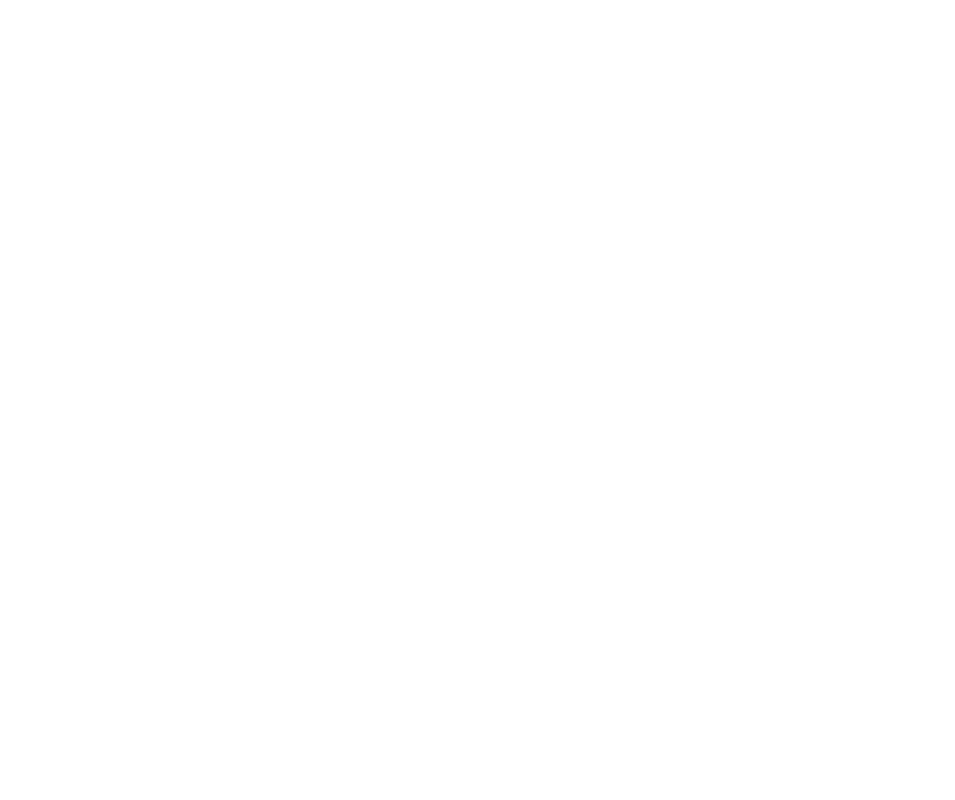
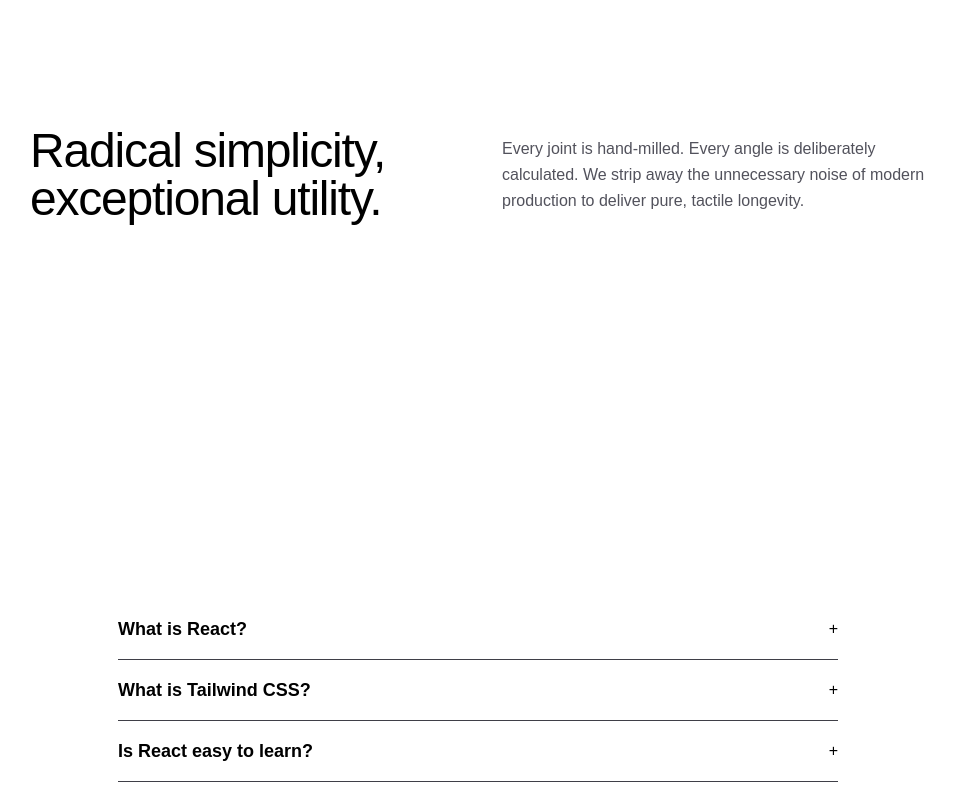
Before and after one commit to Yashyatankar/Koan-website, a React (Vite) app in the folder Koan/: page / in a window 1280 px wide. Shown: the part 5553-6353 px from the top of the page, without its empty margins (162-1117 px from the left). Before the commit the page ends 2128 px from the top, so only its background shows below. Built offline with nearby package versions, Linux system fonts and the light colour scheme.

Commit message:
Refactor App component to integrate Lenis for smooth scrolling; add FAQ and heading sections

```diff
--- a/Koan/src/App.jsx
+++ b/Koan/src/App.jsx
@@ -5,21 +5,23 @@ import Button from './Component/Button.jsx'
 import CursorFollower from './Component/CursorFollower.jsx'
 import CollectionSection from './Component/CollectionSection.jsx'
 import AboutUs from './Component/AboutUs.jsx'
-import productSection from './Component/ProductSection.jsx'
+import ProductSection from './Component/ProductSection.jsx'
 import Lenis from 'lenis'
+import 'lenis/dist/lenis.css';
+import FAQ from './Component/FAQ.jsx'
 
 function App() {
 
-    // Initialize Lenis
-  const lenis = new Lenis();
+  useEffect(() => {
+      // 1. Initialize Lenis Smooth Scroll
+      const lenis = new Lenis({
+        autoRaf: true, // Modern Lenis automatically updates frames for you
+      });
 
-  // Use requestAnimationFrame to continuously update the scroll
-  function raf(time) {
-    lenis.raf(time);
-    requestAnimationFrame(raf);
-  }
-
-requestAnimationFrame(raf);
+      return () => {
+        lenis.destroy(); // Cleanup on unmount
+      };
+    }, []);
 
   const heroRef = useRef(null)
 
@@ -102,9 +104,10 @@ requestAnimationFrame(raf);
         </div>
       </section>
 
-      <CollectionSection/>
-      <AboutUs/>
-      <productSection/>
+      <CollectionSection />
+      <AboutUs />
+      <ProductSection />
+      <FAQ />
 
     </>
   )
--- /dev/null
+++ b/Koan/src/Component/FAQ.jsx
@@ -0,0 +1,62 @@
+import { useState } from "react";
+
+function FAQ() {
+  const faqs = [
+    {
+      question: "What is React?",
+      answer: "React is a JavaScript library for building user interfaces.",
+    },
+    {
+      question: "What is Tailwind CSS?",
+      answer: "Tailwind is a utility-first CSS framework.",
+    },
+    {
+      question: "Is React easy to learn?",
+      answer: "Yes, once you understand components and state management.",
+    },
+  ];
+
+  const [openIndex, setOpenIndex] = useState(null);
+
+  const handleClick = (index) => {
+    setOpenIndex(openIndex === index ? null : index);
+  };
+
+  return (
+    <div className="w-full max-w-3xl mx-auto p-6">
+      {faqs.map((faq, index) => (
+        <div
+          key={index}
+          className="border-b border-zinc-700 py-4"
+        >
+          <button
+            onClick={() => handleClick(index)}
+            className="w-full flex justify-between items-center text-left"
+          >
+            <h3 className="text-lg font-semibold">
+              {faq.question}
+            </h3>
+
+            <span>
+              {openIndex === index ? "-" : "+"}
+            </span>
+          </button>
+
+          <div
+            className={`overflow-hidden transition-all duration-300 ${
+              openIndex === index
+                ? "max-h-40 mt-3"
+                : "max-h-0"
+            }`}
+          >
+            <p className="text-zinc-400">
+              {faq.answer}
+            </p>
+          </div>
+        </div>
+      ))}
+    </div>
+  );
+}
+
+export default FAQ;
--- /dev/null
+++ b/Koan/src/Component/headingSection.jsx
@@ -0,0 +1,36 @@
+import React from 'react'
+
+const headingSection = () => {
+  return (
+    <section className='w-full bg-black relative overflow-hidden px-4'>
+      <div className='w-full px-3 py-2 bg-white rounded-4xl relative'>
+        <div className="flex items-center justify-start my-8">
+              <h2 className="flex items-center text-2xl font-bold tracking-wide uppercase text-zinc-800 md:text-3xl font-display ">
+                {/* SVG Icon with right border acting as the line */}
+                <svg
+                  xmlns="http://www.w3.org/2000/svg"
+                  viewBox="0 0 24 24"
+                  fill="none"
+                  stroke="currentColor"
+                  strokeWidth="2"
+                  strokeLinecap="round"
+                  strokeLinejoin="round"
+                  className="w-[1.2em] h-[1.2em] pr-4 mr-4 border-r-2 border-zinc-300 text-zinc-700"
+                >
+                  {/* Lounge Chair SVG Path */}
+                  <path d="M19 9V6a2 2 0 0 0-2-2H7a2 2 0 0 0-2 2v3" />
+                  <path d="M3 11h18a2 2 0 0 1 2 2v3a2 2 0 0 1-2 2H3a2 2 0 0 1-2-2v-3a2 2 0 0 1 2-2z" />
+                  <line x1="5" y1="18" x2="3" y2="22" />
+                  <line x1="19" y1="18" x2="21" y2="22" />
+                </svg>
+
+                {/* Heading Text */}
+                <span>Collection</span>
+              </h2>
+            </div>
+      </div>
+    </section>
+  )
+}
+
+export default headingSection
--- a/Koan/src/Component/productSection.jsx
+++ b/Koan/src/Component/productSection.jsx
@@ -19,19 +19,22 @@ export default function ProductSection() {
     const heading = headingRef.current;
     const paragraph = paragraphRef.current;
 
-    // Create the master timeline tied to scroll
+    // Force video to mute so browsers don't block autoplay
+    if (video) {
+      video.muted = true;
+    }
+
     const tl = gsap.timeline({
       scrollTrigger: {
         trigger: container,
-        start: "top top",       // Starts when the top of container hits top of viewport
-        end: "+=200%",          // Length of the scroll animation
-        scrub: 1,               // Smooth scrubbing; takes 1 second to catch up to scrollbar
-        pin: true,              // Pins the section in place while animating
+        start: "top top",
+        end: "+=200%",
+        scrub: 1,
+        pin: true,
         invalidateOnRefresh: true,
       }
     });
 
-    // 1. Scale the video wrapper to full screen and remove border radius
     tl.to(videoWrapper, {
       width: "100vw",
       height: "100vh",
@@ -40,20 +43,17 @@ export default function ProductSection() {
       ease: "power2.inOut"
     });
 
-    // Optional: Subtle scale to the actual video inside for a parallax feel
     tl.to(video, {
       scale: 1.05,
       duration: 2,
       ease: "power2.inOut"
-    }, "<"); // "<" means start at the exact same time as the previous animation
+    }, "<");
 
-    // 2. Reveal the text section overlay subtly lowering video opacity or adding an overlay
     tl.to(textContentRef.current, {
-      backgroundColor: "rgba(0, 0, 0, 0.4)", // Darkens the video slightly for text readability
+      backgroundColor: "rgba(0, 0, 0, 0.4)",
       duration: 0.5
     });
 
-    // 3. Stagger the heading and paragraph text
     tl.fromTo([heading, paragraph],
       {
         y: 50,
@@ -66,18 +66,16 @@ export default function ProductSection() {
         duration: 1,
         ease: "power3.out"
       },
-      "-=0.2" // Starts slightly before the background overlay animation completely finishes
+      "-=0.2"
     );
 
     return () => {
-      // Clean up triggers on unmount
       ScrollTrigger.getAll().forEach(trigger => trigger.kill());
     };
   }, []);
 
   return (
     <div className="bg-black text-white selection:bg-white selection:text-black">
-      {/* Spacer section to allow scrolling into the animation */}
       <section className="h-screen w-full flex items-center justify-center bg-zinc-950 border-b border-zinc-900">
         <div className="text-center space-y-4">
           <p className="text-xs uppercase tracking-[0.2em] text-zinc-400">Archival Collection</p>
@@ -86,12 +84,10 @@ export default function ProductSection() {
         </div>
       </section>
 
-      {/* The Animated Section Container */}
       <section
         ref={containerRef}
         className="relative h-screen w-full overflow-hidden bg-black flex items-center justify-center"
       >
-        {/* Video Wrapper - Starts confined, expands to full screen */}
         <div
           ref={videoWrapperRef}
           className="relative w-[80vw] h-[60vh] md:w-[60vw] md:h-[70vh] rounded-2xl overflow-hidden z-0 will-change-transform"
@@ -99,7 +95,7 @@ export default function ProductSection() {
           <video
             ref={videoRef}
             className="w-full h-full object-cover scale-110 will-change-transform"
-            src="vid/section-video.mp4" // Placeholder premium-looking interior video
+            src="/Vid/section-video.mp4"
             autoPlay
             loop
             muted
@@ -107,7 +103,6 @@ export default function ProductSection() {
           />
         </div>
 
-        {/* Text Content Overlay */}
         <div
           ref={textContentRef}
           className="absolute inset-0 z-10 flex flex-col justify-center items-start px-8 md:px-24 bg-transparent transition-colors duration-300"
@@ -124,13 +119,12 @@ export default function ProductSection() {
               ref={paragraphRef}
               className="text-base md:text-lg text-zinc-300 leading-relaxed font-light tracking-wide opacity-0 pointer-events-none"
             >
-              Crafted from premium sustainably sourced ebonized oak and brushed raw aluminum. A stark silhouette designed to anchoring modern architectural spaces, offering comfort without sacrificing form.
+              Crafted from premium sustainably sourced ebonized oak and brushed raw aluminum. A stark silhouette designed to anchor modern architectural spaces, offering comfort without sacrificing form.
             </p>
           </div>
         </div>
       </section>
 
-      {/* Next Section to scroll into */}
       <section className="h-screen w-full bg-white text-black flex items-center justify-center px-8">
         <div className="max-w-4xl grid grid-cols-1 md:grid-cols-2 gap-12 items-center">
           <h3 className="text-3xl md:text-5xl font-light tracking-tight leading-none">
```
